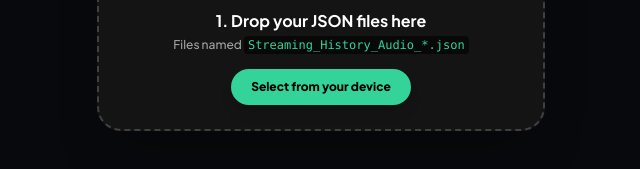
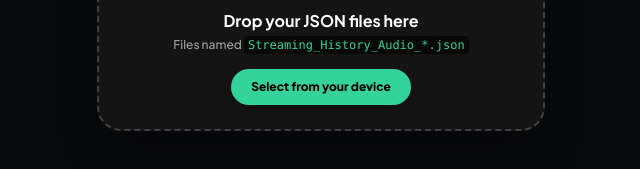
Before and after one commit to daddesa/wrapback, a plain HTML site: page index.html in a window 1280 px wide. Shown: the part 205-374 px from the top of the page, 319-959 px from the left. Drawn offline with nearby package versions, Linux system fonts and the light colour scheme.

Commit message:
small fix to index.html

```diff
--- a/index.html
+++ b/index.html
@@ -61,7 +61,7 @@
     <div class="w-12 h-12 bg-neutral-800 rounded-2xl flex items-center justify-center text-2xl mx-auto mb-3">
       📂
     </div>
-    <h2 class="text-base font-bold text-white mb-1">1. Drop your JSON files here</h2>
+    <h2 class="text-base font-bold text-white mb-1">Drop your JSON files here</h2>
     <p class="text-xs text-neutral-400 max-w-xs mx-auto mb-4">
       Files named <code class="text-emerald-400 bg-black/60 px-1 py-0.5 rounded">Streaming_History_Audio_*.json</code>
     </p>
```
